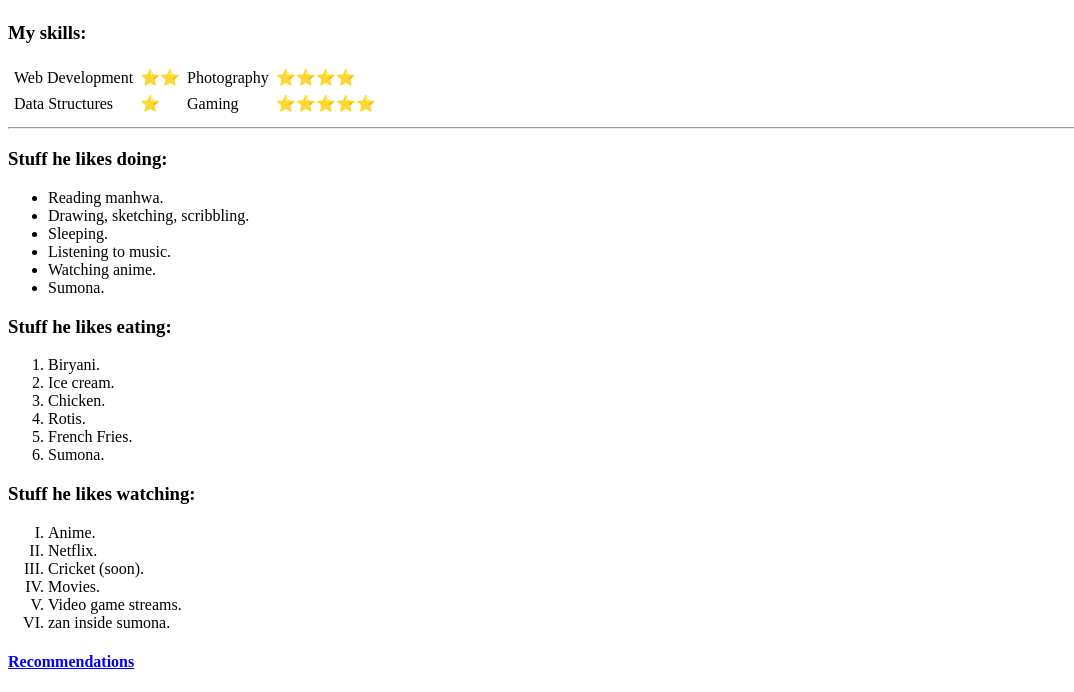
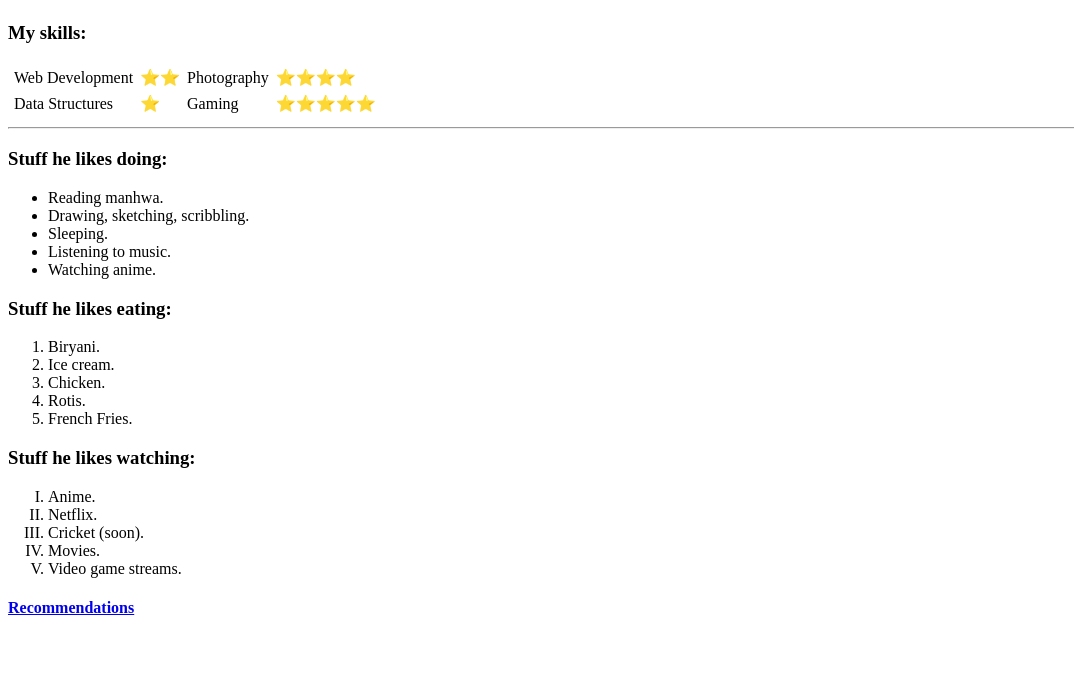
Before and after one commit to xVizan/First, a plain HTML site: page index.html in a window 1280 px wide. Shown: the part 351-1043 px from the top of the page, without its empty margins (0-1074 px from the left). After the commit the page ends 989 px from the top, so only its background shows below. Drawn offline with Linux system fonts and the light colour scheme.

Commit message:
Update index.html
Appropriate for public view.

```diff
--- a/index.html
+++ b/index.html
@@ -37,7 +37,6 @@
         <li>Sleeping.</li>
         <li>Listening to music.</li>
         <li>Watching anime.</li>
-        <li>Sumona.</li>
     </ul>
     <h3>Stuff he likes eating:</h3>
     <ol>
@@ -46,7 +45,6 @@
         <li>Chicken.</li>
         <li>Rotis.</li>
         <li>French Fries.</li>
-        <li>Sumona.</li>
     </ol>
     <h3>Stuff he likes watching:</h3>
     <ol type="I">
@@ -55,7 +53,6 @@
         <li>Cricket (soon).</li>
         <li>Movies.</li>
         <li>Video game streams.</li>
-        <li>zan inside sumona.</li>
     </ol>
 
     <h4><a href="recommendations.html">Recommendations</a></h4>
```
